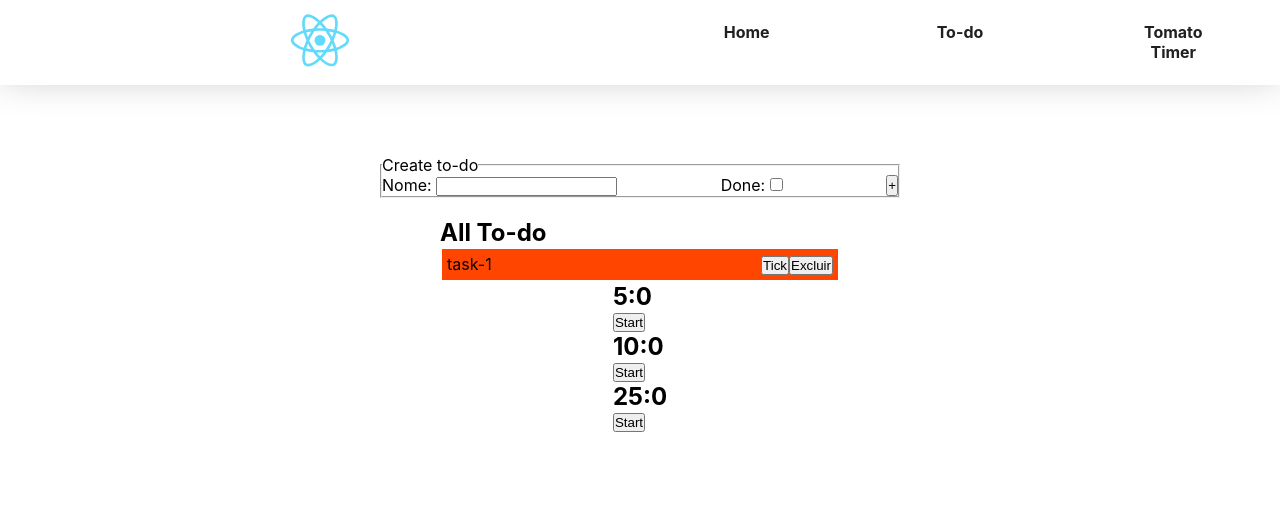
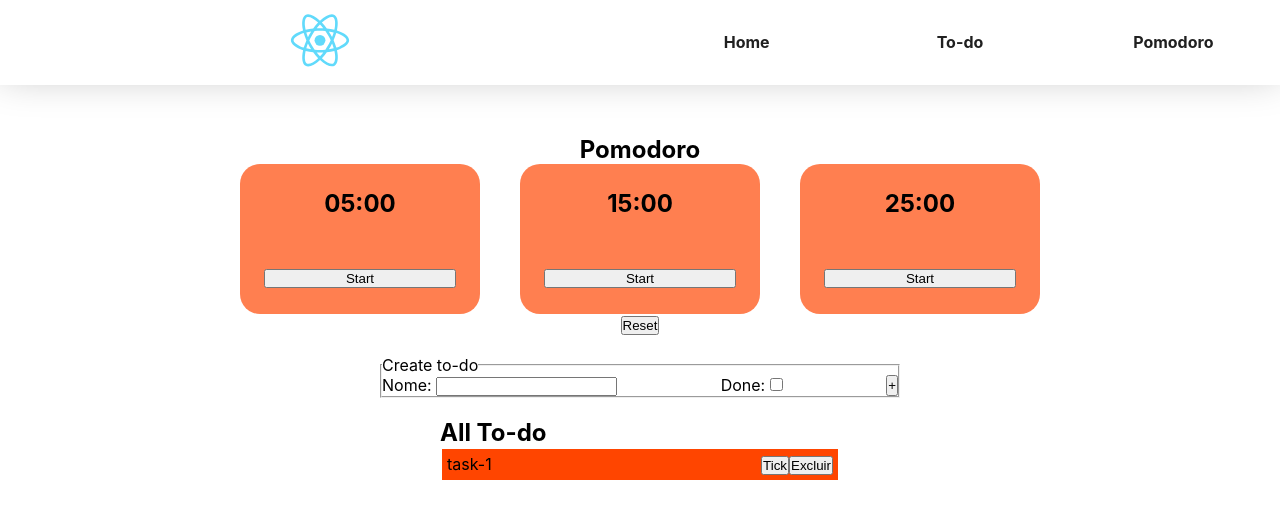
Before and after one commit to oAddson/todo-react, a React (Create React App) app: page / in a window 1280 px wide. Shown: the top 518 px of the page. Built offline with nearby package versions, Linux system fonts and the light colour scheme.

Commit message:
pomodoro timer corrections

```diff
--- a/src/components/form.css
+++ b/src/components/form.css
@@ -1,5 +1,5 @@
 .create-todo {
-    flex: 1 0;
+    flex: 1 0 100%;
     max-width: 600px;
     padding: 20px 40px;
 }
--- a/src/components/main.jsx
+++ b/src/components/main.jsx
@@ -45,9 +45,9 @@ class Main extends Component {
     render() {
         return (
             <main>
+                <Pomodoro />
                 <Form values={this.state.input} onChange={this.handleChange} onClick={this.createTask} />
                 <Todo tasks={this.state.tasks} onTick={this.handleTick} onDelete={this.handleDelete} />
-                <Pomodoro />
             </main>
         );
     }
--- a/src/components/navbar.jsx
+++ b/src/components/navbar.jsx
@@ -5,7 +5,7 @@ class NavBar extends Component {
     state = { tab: [
         {id: 1, label: 'Home', url: './home'},
         {id: 2, label: 'To-do', url: './todo'},
-        {id: 3, label: 'Tomato Timer', url: './tomato-timer'},
+        {id: 3, label: 'Pomodoro', url: './pomodoro'},
     ]  }
     render() {
         return (
--- a/src/components/pomodoro.css
+++ b/src/components/pomodoro.css
@@ -0,0 +1,17 @@
+.pomodoro {
+    display: flex;
+    flex-wrap: wrap;
+    justify-content: space-between;
+    flex: 1 0 100%;
+    max-width: 800px;
+}
+
+.pomodoro h2 {
+    flex: 1 0 100%;
+    text-align: center;
+}
+
+.pomodoro .reset {
+    flex: 1 0 100%;
+    text-align: center;
+}
--- a/src/components/pomodoro.jsx
+++ b/src/components/pomodoro.jsx
@@ -1,35 +1,52 @@
 import React, { Component } from 'react';
 import Timer from './timer';
+import './pomodoro.css';
 
 class Pomodoro extends Component {
     state = {
         timers : [
-            {id: 0, time: 300, status: false},
-            {id: 1, time: 600, status: false},
-            {id: 2, time: 1500, status: false},
+            {id: 0, endTime: 0, seconds: 300, defaultTime: 300, status: false},
+            {id: 1, endTime: 0, seconds: 900, defaultTime: 900, status: false},
+            {id: 2, endTime: 0, seconds: 1500, defaultTime: 1500, status: false},
         ]
     }
-    count;
-    componentDidUpdate() {
-        this.count = setTimeout(() => {
+
+    componentDidMount() {
+        setInterval(() => {
+            console.log('interval')
             const timers = this.state.timers.map(timer => {
-                timer.time = timer.status ? timer.time - 1 : timer.time;
-                return timer;
+                if (timer.status) {
+                    timer.seconds = (timer.endTime - new Date().getTime())/1000;
+                    if(timer.seconds <= 0) {
+                        timer.status = false;
+                        timer.seconds = 0;
+                    }
+                }
+                return timer
             })
-            console.log('oi')
             this.setState( {timers: timers} )
-        }, 1000)
+        }, 1000);
+    }
+
+    resetTimer = () => {
+        const timers = this.state.timers.map((timer => {
+            timer.seconds = timer.defaultTime;
+            timer.status = false;
+            return timer;
+        }))
+        this.setState( {timers: timers} )
     }
 
     handleTimer = (id) => {
-        clearTimeout(this.count);
         const timers = this.state.timers.map((timer) => {
             if (timer.id === id) {
                 timer.status = !timer.status;
+                timer.endTime = new Date().getTime() + (timer.defaultTime * 1000);
             } else {
                 if (timer.status) {
-                    timer.status = !timer.status;
+                    timer.status = false;
                 }
+                timer.seconds = timer.defaultTime;
             }
             return timer;
         })
@@ -39,12 +56,13 @@ class Pomodoro extends Component {
     render() {
         return (
             <div className="pomodoro">
+                <h2>Pomodoro</h2>
                 {this.state.timers.map((timer => {
                     return (
                         <Timer key={timer.id} timer={timer} onClick={this.handleTimer} />
                     );
                 }))}
-
+                <div className="reset"><button onClick={this.resetTimer}> Reset </button></div>
             </div>
         );
     }
--- a/src/components/timer.css
+++ b/src/components/timer.css
@@ -0,0 +1,21 @@
+.timer {
+    background: coral;
+    display: flex;
+    flex-wrap: wrap;
+    align-items: center;
+    justify-content: center;
+    flex: 1 0;
+    max-width: 30%;
+    min-height: 150px;
+    text-align: center;
+    border-radius: 20px;
+}
+
+.timer h2 {
+    flex: 1 0 100%;
+}
+
+.timer button {
+    flex: 1 0;
+    max-width: 80%;
+}
--- a/src/components/timer.jsx
+++ b/src/components/timer.jsx
@@ -1,13 +1,14 @@
 import React, { Component } from 'react';
+import './timer.css';
 
 class Timer extends Component {
 
     render() {
-        let {id, time} = this.props.timer;
+        let {id, seconds, status} = this.props.timer;
         return (
             <div className="timer">
-                <h2>{parseInt(time/60)}:{time%60}</h2>
-                <button onClick={() => this.props.onClick(id)}> Start</button>
+                <h2> { seconds/60 < 10 ? "0" + Math.floor(seconds/60) : Math.floor(seconds/60) }:{ seconds%60 < 10 ? "0" + Math.floor(seconds%60) : Math.floor(seconds%60)  }</h2>
+                <button onClick={() => this.props.onClick(id)}> {!status ? "Start" : "Pause"}</button>
             </div>
         );
     }
```
